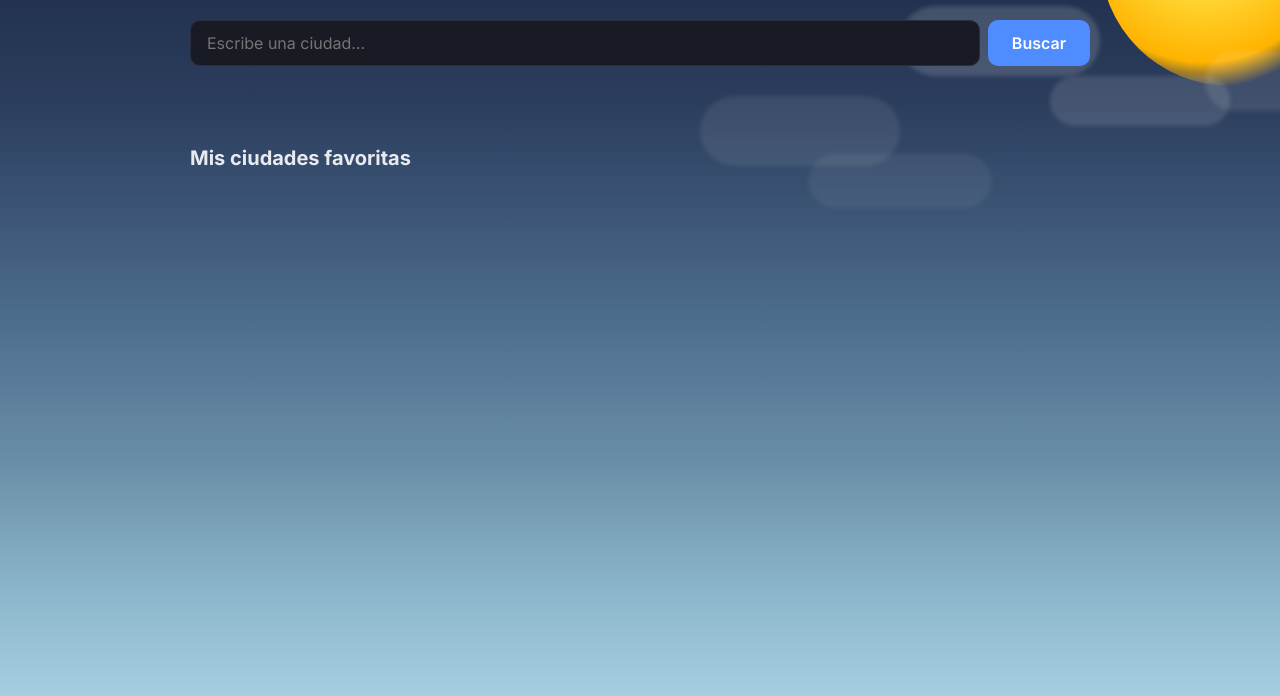
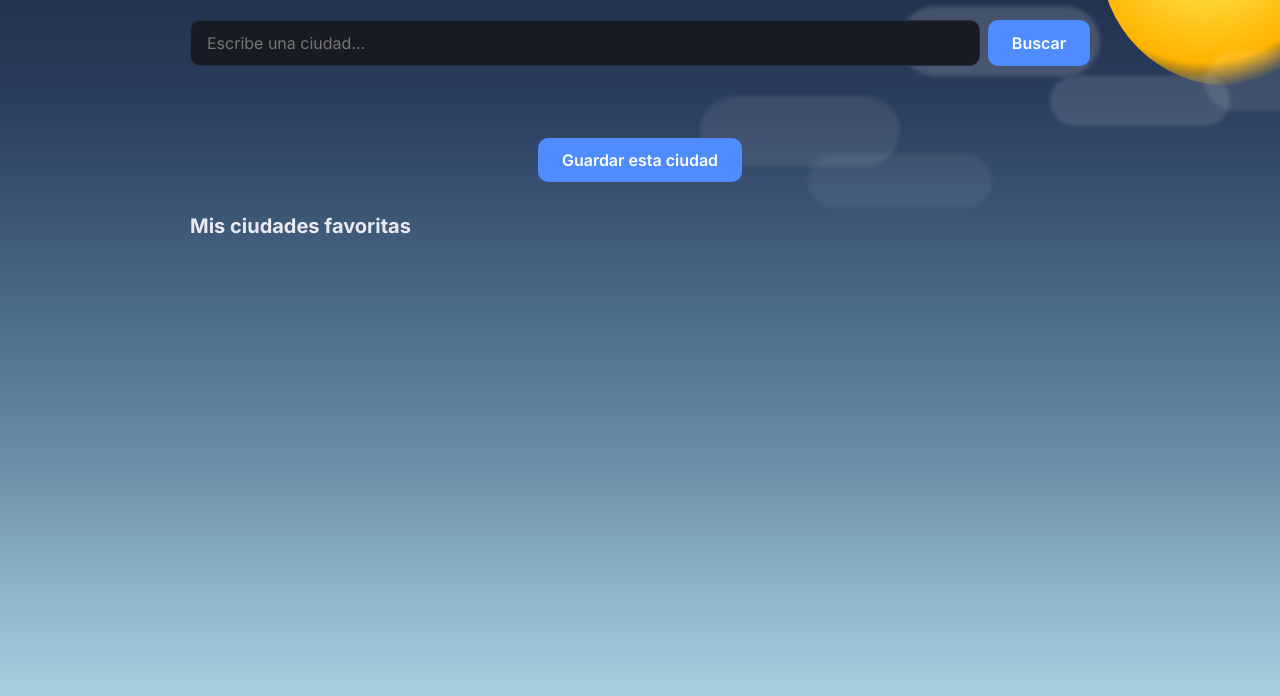
Before and after one commit to scmd012984/termometro, a website with bundled scripts: page index.html in a window 1280 px wide. Shown: the part 94-790 px from the top of the page. Built offline with nearby package versions, Linux system fonts and the light colour scheme; some packages are replaced by stand-ins of ours; no server answers; the database is empty.

Commit message:
🔨 add button

```diff
--- a/index.html
+++ b/index.html
@@ -32,7 +32,7 @@
 
       <div id="grafico" class="grafico"></div>
     </section>
-
+    <button id="btn-guardar" class="search__button">Guardar esta ciudad</button>
     <section class="favoritas">
       <h2>Mis ciudades favoritas</h2>
       <ul id="lista-favoritas"></ul>
```
